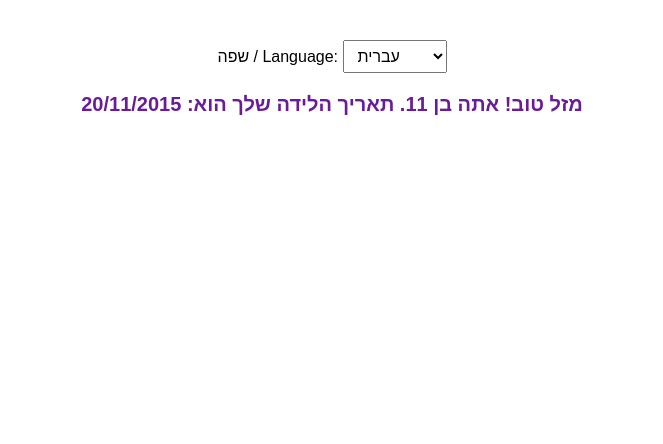
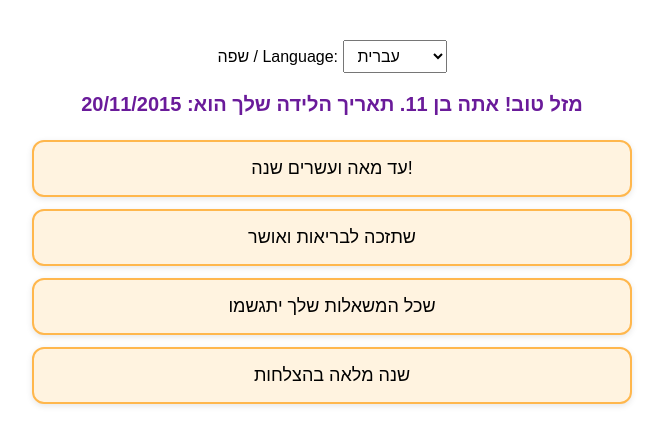
Before and after one commit to rrivi055/birthday-app, a React (Vite) app: page / in a window 1280 px wide. Shown: the top 444 px of the page, without its empty margins (308-971 px from the left). Built offline with nearby package versions, Linux system fonts and the light colour scheme.

Commit message:
Add GreetingsList and GreetingCard components (Hebrew only)

```diff
--- a/src/App.jsx
+++ b/src/App.jsx
@@ -1,7 +1,15 @@
-import BirthDate from './components/BirthDate';
 import I18nProvider from './context/I18nProvider';
 import ChooseLanguage from './components/ChooseLanguage';
+import BirthDate from './components/BirthDate';
+import GreetingsList from './components/GreetingsList';
 import './App.css';
+
+const greetings = [
+  'עד מאה ועשרים שנה!',
+  'שתזכה לבריאות ואושר',
+  'שכל המשאלות שלך יתגשמו',
+  'שנה מלאה בהצלחות',
+];
 
 export default function App() {
   return (
@@ -9,6 +17,7 @@ export default function App() {
       <div className="app">
         <ChooseLanguage />
         <BirthDate birthDate="20/11/2015" />
+        <GreetingsList greetings={greetings} />
       </div>
     </I18nProvider>
   );
--- a/src/components/GreetingCard.jsx
+++ b/src/components/GreetingCard.jsx
@@ -0,0 +1,3 @@
+export default function GreetingCard({ greeting }) {
+  return <div className="greeting-card">{greeting}</div>;
+}
--- a/src/components/GreetingsList.jsx
+++ b/src/components/GreetingsList.jsx
@@ -0,0 +1,11 @@
+import GreetingCard from './GreetingCard';
+
+export default function GreetingsList({ greetings }) {
+  return (
+    <div className="greetings-list">
+      {greetings.map((greeting, index) => (
+        <GreetingCard key={index} greeting={greeting} />
+      ))}
+    </div>
+  );
+}
```
